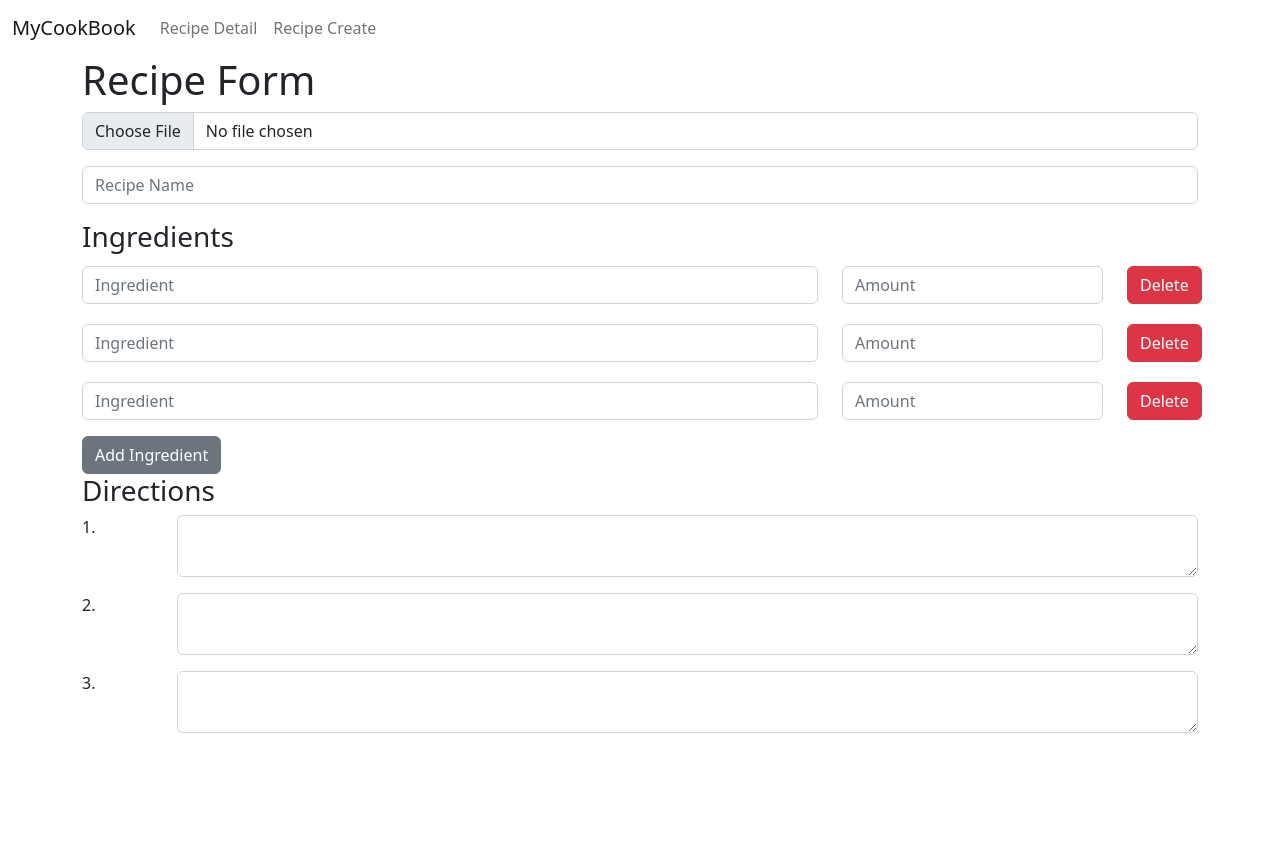
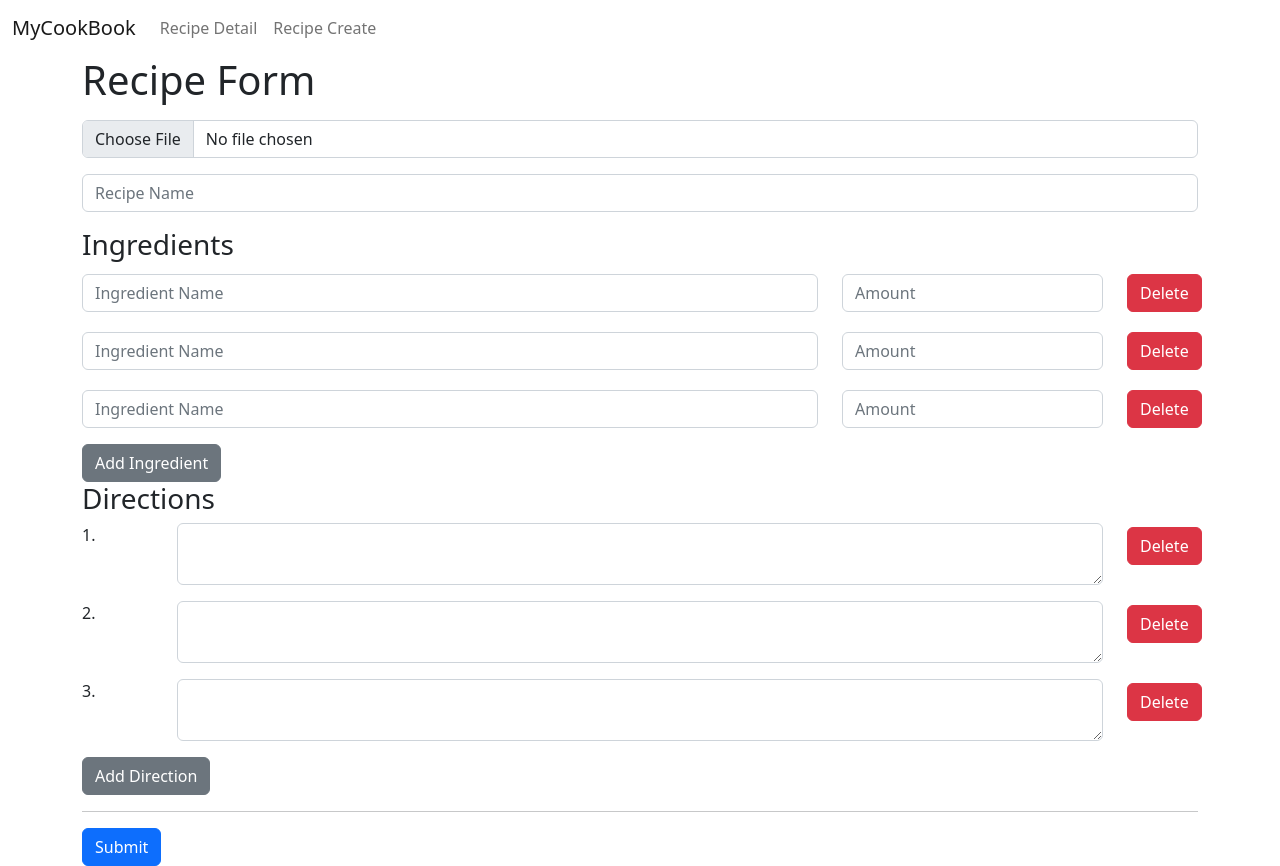
Before and after one commit to colormethanh/MyCookBook-A_Recipe_Sharing_App, a React (Create React App) app in the folder frontend/: page /RecipeCreate in a window 1280 px wide. Before the commit the page ends 800 px from the top, so only its background shows below. Built offline with nearby package versions, Linux system fonts and the light colour scheme.

Commit message:
Finish setting up recipeCreateForm

```diff
--- a/frontend/src/recipeComponents/recipeCreate.js
+++ b/frontend/src/recipeComponents/recipeCreate.js
@@ -7,80 +7,85 @@ function createKey () {
     return key
 }
 
+function ImageImage(props){
+    let image = ""
+
+    if (props.imageURL) {
+        image = <img alt="recipeImage" accept='image/*' src={props.imageURL}/>
+    }
+
+    return (
+        <div className='m-3'>
+            {image}
+        </div>
+    )
+}
+
 function ImageSection(props){
-    const [images, setImages] = useState([]);
-    const [imageURLs, setImageURLs] = useState([]);
 
+    const image = props.image
+    const setImage = props.setImage
+    const imageURL = props.imageURL
+    const setImageURL = props.setImageURL
 
     useEffect(() =>{
-        if (images.length < 1) return;
-        const newImageURLs = [];
-        images.forEach(image => newImageURLs.push(URL.createObjectURL(image)));
-        setImageURLs(newImageURLs)
-    }, [images]);
+        if (image === "") return;
+        console.log(image)
+        console.log("creating image url")
+        let newImageURL = URL.createObjectURL(image);
+        console.log(newImageURL);
+        setImageURL(newImageURL);
+    }, [image]);
 
     function onImageChange(e) {
-        setImages([...e.target.files])
+
+        if (e.target.files[0]){
+           setImage(e.target.files[0])
+        } else {
+            setImage("")
+        }
+
+        console.log("image changed")
     }
-
 
     return(
         <FormGroup>
-            {imageURLs.map(imageSrc => <img alt="recipeImage" src={imageSrc}/>)}
+            <ImageImage imageURL={imageURL} />
             <Input id="recipeImage" type="file" onChange={onImageChange} />
         </FormGroup>
     )
 }
 
 
-function DirectionRow(props){
-    return(
+function RecipeName(props){
+    const setRecipeName = props.setRecipeName
+
+    function handleChange(e){
+        setRecipeName({
+            'name':e.target.value
+        });
+    }
+
+    return (
         <FormGroup>
-            <Row>
-                <Col md={1}>
-                    <Label for='Direction2'>
-                        {props.order}.
-                    </Label>
-                </Col>
-                <Col md={11}>
-                    <Input
-                    id="Direction2"
-                    type='textarea'
-                    />
-                </Col>
-            </Row>
+            <Input
+            id="recipeName"
+            placeholder='Recipe Name'
+            onChange={handleChange}
+            />
         </FormGroup>
     )
 }
-
-function DirectionSection(props){
-
-    const directionsAmnt = 3
-    const directions = []
-
-    for (let i = 1; i < directionsAmnt + 1; i++){
-        let dir = <DirectionRow order={i}/>;
-        directions.push(dir);
-    }
-
-    return (
-        <div>
-            <h3> Directions </h3>
-            {directions}
-        </div>
-    )
-}
-
 
 function IngredientRow(props){
     return (
         <FormGroup>
             <Row>
                 <Col className='mt-1' md={8}>
-                    <Input placeholder='Ingredient' />
+                    <Input name="name" placeholder='Ingredient Name' onChange={props.onChange} />
                 </Col>
                 <Col className='mt-1' md={3}>
-                    <Input placeholder='Amount' />
+                    <Input name="amount" placeholder='Amount' onChange={props.onChange} />
                 </Col>
                 <Col className='mt-1' md={1}>
                     <Button color="danger" onClick={props.onClick}> Delete </Button>
@@ -90,25 +95,23 @@ function IngredientRow(props){
     )
 }
 
-function IngredientSection(prop){
-
-    const [ingredients, setIngredients] = useState([])
-    const [ingredientAmnt, setIngredientAmnt] = useState(3)
-
-
-    useEffect(() => {
-        console.log(ingredients);
-    }, [ingredients])
+function IngredientSection(props){
+    // lifted the states from RecipeCreateContainer
+    const ingredients = props.ingredients
+    const ingredientAmnt = props.ingredientAmnt
+    const setIngredients = props.setIngredients
+    const setIngredientAmnt = props.setIngredientAmnt
 
     useEffect(() => {
         let lst = []
-        let len = ingredients.length
 
-        ingredients.forEach(ingredient => { // Push all the current ingredients first
-            lst.push(ingredient)
-        });
-        for (let i = 0; i < ingredientAmnt - len; i++){ // push the new row into lst
-            lst.push(createIngredient());
+        for (let i = 0; i < ingredientAmnt; i++){
+
+            if (ingredients[i]){
+                lst.push(ingredients[i])
+            } else {
+                lst.push(createIngredient());
+            };
         };
         setIngredients(lst);
     }, [ingredientAmnt])
@@ -124,47 +127,179 @@ function IngredientSection(prop){
         )
     }
 
-    const handleRemove = (e, key) => {
-        console.log (`Key is ${key}`);
-
+    function handleRemove (e, key) {
         setIngredients(ingredients.filter(ingredient => {return ingredient.key !== key}));
-        setIngredientAmnt(ingredientAmnt - 1)
+        setIngredientAmnt(ingredientAmnt - 1);
     }
 
+    function handleNewIngredient(){
+        setIngredientAmnt(ingredientAmnt + 1);
+    }
 
-    function handleNewIngredient(e){
-        let amnt = ingredientAmnt + 1;
-        setIngredientAmnt(amnt);
+    function handleChange(e, key){
+        setIngredients(ingredients.map((ingredient) => {
+            if (ingredient.key === key){
+                ingredient[e.target.name] = e.target.value
+                return ingredient
+            } else {
+                return ingredient
+            }
+        }))
     }
 
     return(
         <div>
             <h3> Ingredients </h3>
             {ingredients.map((ingredient) => {
-                return <IngredientRow onClick={(e) => handleRemove(e, ingredient.key)} key={ingredient.key}/>
+                return <IngredientRow
+                        onChange={(e) => handleChange(e, ingredient.key)}
+                        onClick={(e) => handleRemove(e, ingredient.key)}
+                        key={ingredient.key}
+                        />
             })}
             <Button name="1" onClick={handleNewIngredient}> Add Ingredient </Button>
         </div>
     )
 }
 
+function DirectionRow(props){
+    return(
+        <FormGroup>
+            <Row>
+                <Col md={1}>
+                    <Label for='Direction2'>
+                        {props.order}.
+                    </Label>
+                </Col>
+                <Col md={10}>
+                    <Input
+                    name="content"
+                    id="Direction2"
+                    type='textarea'
+                    onChange={props.onChange}
+                    />
+                </Col>
+                <Col className='mt-1' md={1}>
+                    <Button color="danger" onClick={props.onClick}> Delete </Button>
+                </Col>
+            </Row>
+        </FormGroup>
+    )
+}
+
+function DirectionSection(props){
+
+    const directions = props.directions
+    const setDirections = props.setDirections
+    const directionsAmnt = props.directionsAmnt
+    const setDirectionAmnt = props.setDirectionAmnt
+
+    useEffect(() => {
+        let lst=[];
+        for(let i = 0; i < directionsAmnt; i++){
+            if (directions[i]){
+                lst.push(directions[i]);
+            } else {
+                lst.push(createDirection());
+            };
+        }
+        setDirections(lst);
+    }, [directionsAmnt])
+
+    function createDirection(){
+        return ({
+            'key': createKey(),
+            'content': "",
+        })
+    }
+
+    function handleNewDirection(){
+        setDirectionAmnt( directionsAmnt + 1 );
+    }
+
+    function handleDirectionDelete(e, key){
+        setDirections(directions.filter(direction => {return direction.key !== key}));
+        setDirectionAmnt(directionsAmnt - 1);
+    }
+    function handleChange(e, key){
+        setDirections(directions.map((direction) => {
+            if (direction.key === key){
+                direction[e.target.name] = e.target.value;
+                return direction;
+            } else {
+                return direction;
+            }
+        }))
+    }
+
+    return (
+        <div>
+            <h3> Directions </h3>
+            {directions.map((direction, index) => {
+                return <DirectionRow
+                        key={direction.key}
+                        order={index + 1}
+                        onClick={(e) => handleDirectionDelete(e, direction.key)}
+                        onChange={(e) => handleChange(e, direction.key)}
+                        />
+            })}
+            <Button onClick={handleNewDirection}> Add Direction </Button>
+        </div>
+    )
+}
+
 
 export default function RecipeCreateContainer(prop){
+    const [image, setImage] = useState("");
+    const [imageURL, setImageURL] = useState();
+    const [recipeName, setRecipeName] = useState({
+        'name':""
+    })
+    const [ingredients, setIngredients] = useState([]);
+    const [ingredientAmnt, setIngredientAmnt] = useState(3);
+    const [directions, setDirections] = useState([]);
+    const [directionsAmnt, setDirectionAmnt] = useState(3);
+
+    function handleSubmit(e){
+        e.preventDefault();
+        console.log("Form Submitted");
+        console.log(recipeName.name);
+        console.log("ingredients...");
+        ingredients.forEach((ingredient) => console.log(`${ingredient.name}...${ingredient.amount} `))
+        console.log("directions...")
+        directions.forEach((direction, index) => console.log(`${index + 1} ${direction.content}`))
+
+    }
 
     return (
         <div className='container'>
             <h1> Recipe Form </h1>
 
-            <form>
+            <form onSubmit={handleSubmit}>
 
-                <ImageSection />
-                <FormGroup>
-                    <Input
-                    id="recipeName"
-                    placeholder='Recipe Name'/>
-                </FormGroup>
-                <IngredientSection />
-                <DirectionSection />
+                <ImageSection
+                image={image}
+                setImage={setImage}
+                imageURL={imageURL}
+                setImageURL={setImageURL}
+                />
+                <RecipeName
+                setRecipeName={setRecipeName}
+                />
+                <IngredientSection
+                ingredients={ingredients}
+                setIngredients={setIngredients}
+                ingredientAmnt={ingredientAmnt}
+                setIngredientAmnt={setIngredientAmnt}
+                />
+                <DirectionSection
+                 directions={directions}
+                 setDirections={setDirections}
+                 directionsAmnt={directionsAmnt}
+                 setDirectionAmnt={setDirectionAmnt}
+                 />
+                 <hr></hr>
+                 <Button color="primary" type="submit" value="Submit"> Submit</Button>
             </form>
         </div>
 
```
